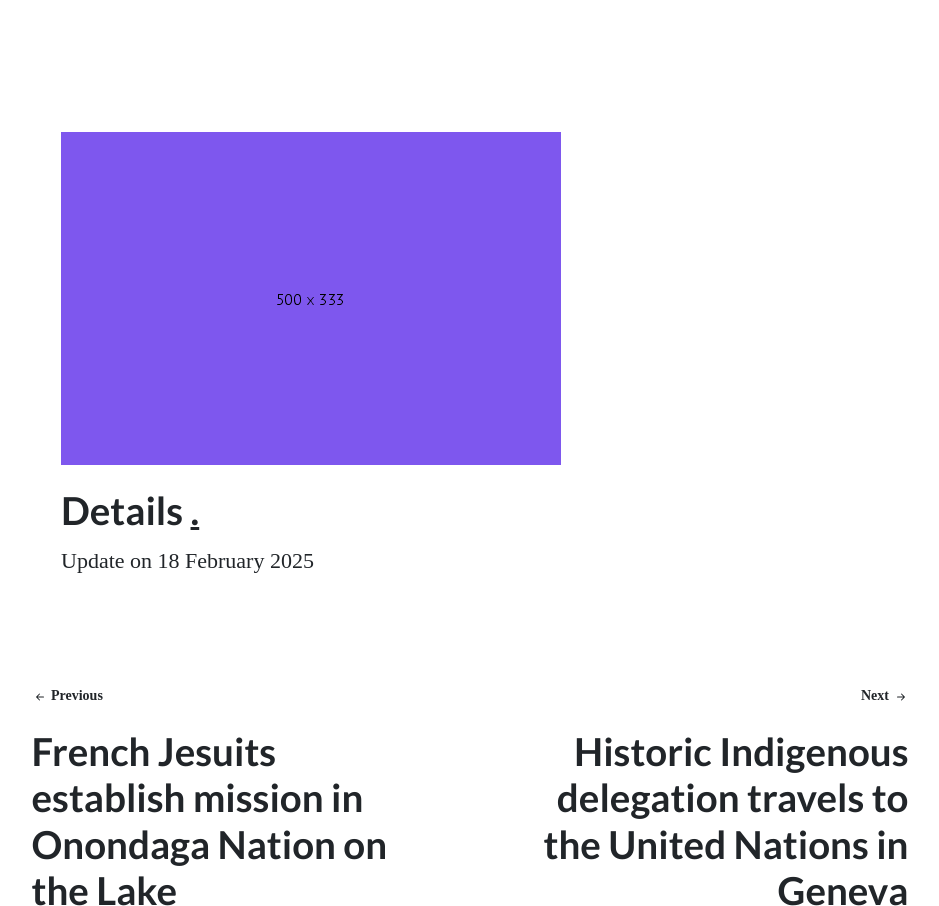
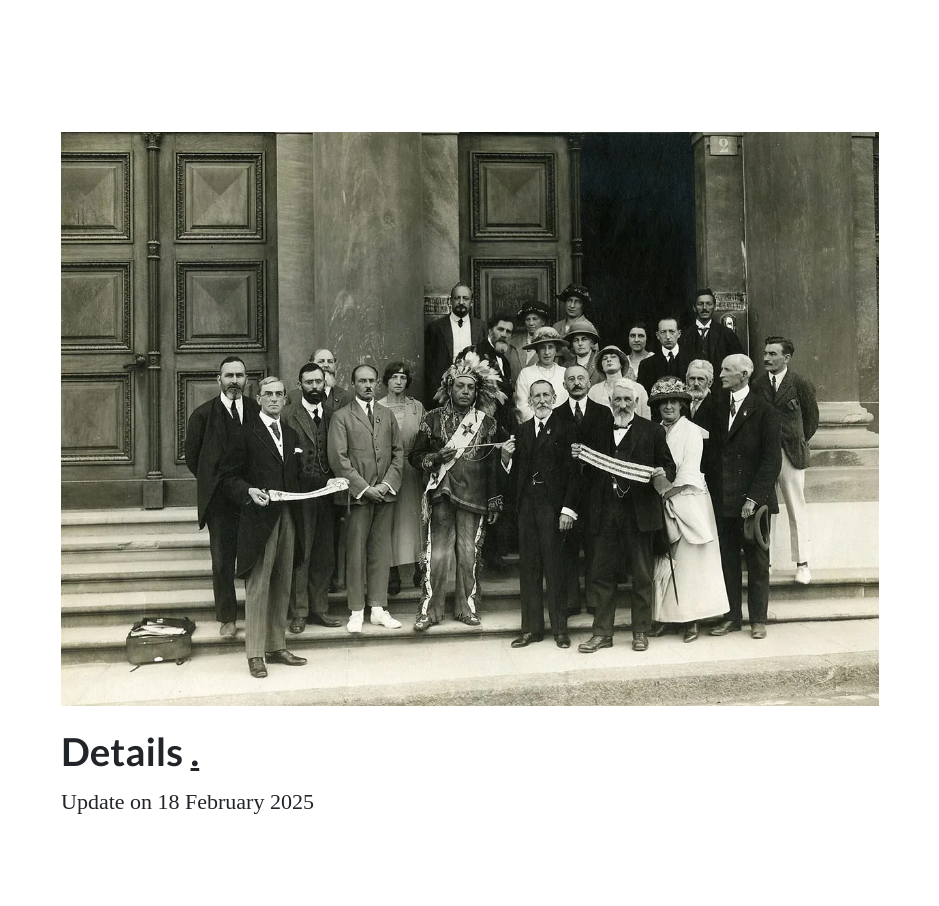
Before and after one commit to adamdjbrett/lakeback.org, an Eleventy site: page content/timeline/05-deskaheh.md in a window 1280 px wide. Shown: the part 600-1506 px from the top of the page, without its empty margins (170-1109 px from the left). Built offline with nearby package versions, Linux system fonts and the light colour scheme; Eleventy itself is replaced by a stand-in of ours; files that its build step writes are made by us from their sources; a web font is replaced by a local one; what @zachleat/heading-anchors, eleventy-plugin-toc, string-strip-html, zod-validation-error would draw is missing.

Commit message:
Update Timeline “05-deskaheh”

```diff
--- a/content/timeline/05-deskaheh.md
+++ b/content/timeline/05-deskaheh.md
@@ -9,7 +9,7 @@ description: "Cayuga Chief Deskaheh travels to Geneva, Switzerland to address
 date: 2025-02-18
 image: /img/placeholder/600x200-dddddd.gif
 section:
-  image: /img/placeholder/500x333-7e57ee.gif
+  image: /img/unnamed-1-.png
   info: 1923 CE
 show_table_of_content: false
 ---
```
Also changed, not shown: public/img/unnamed-1-.png (added).
